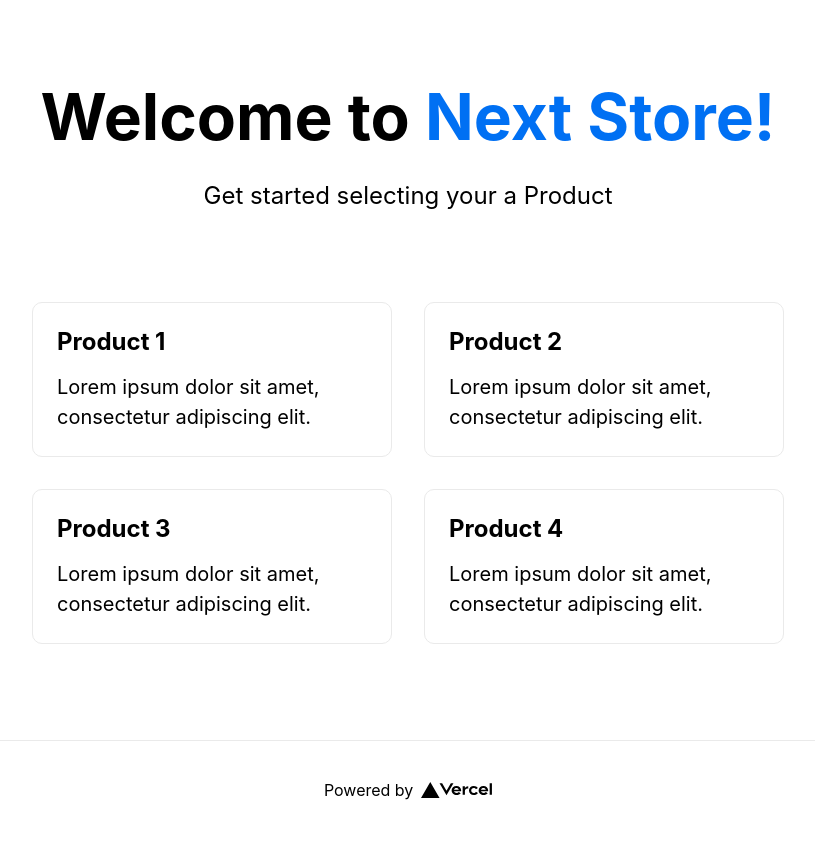
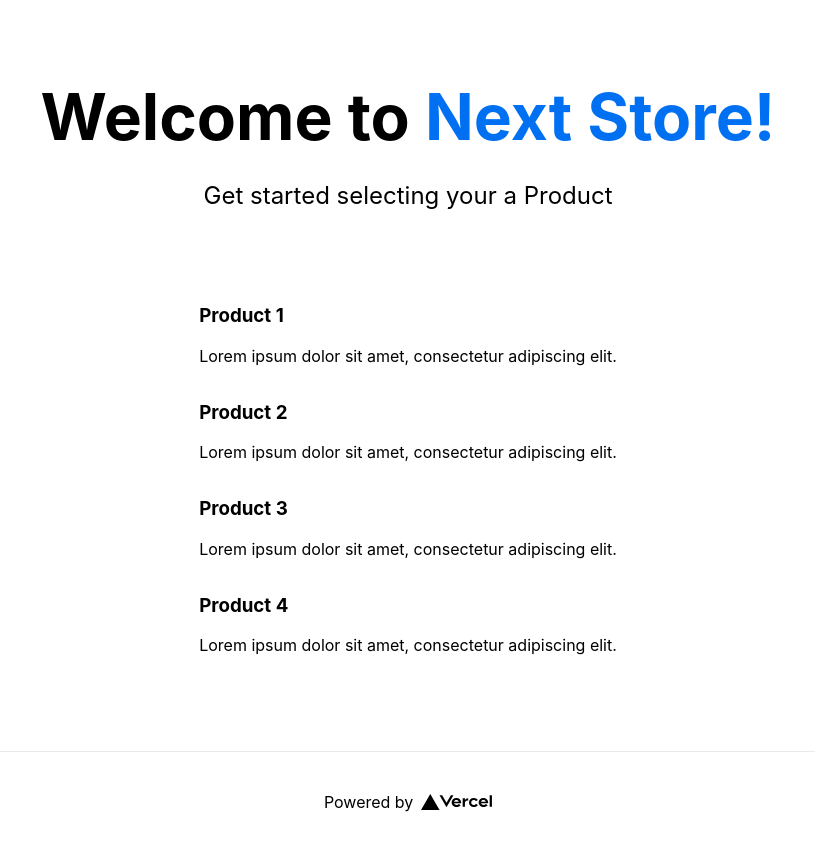
Before and after one commit to vicasas/next-store, a Next.js app: page / in a window 1280 px wide. Shown: the whole page, without its empty margins (232-1047 px from the left). Built offline with nearby package versions, Linux system fonts and the light colour scheme.

Commit message:
feat: Add ProductCard

```diff
--- /dev/null
+++ b/components/ProductCard/index.js
@@ -0,0 +1 @@
+export { default } from './ProductCard'
--- a/package.json
+++ b/package.json
@@ -16,6 +16,7 @@
   },
   "dependencies": {
     "next": "10.1.2",
+    "prop-types": "^15.7.2",
     "react": "17.0.2",
     "react-dom": "17.0.2"
   },
--- a/styles/Home.module.css
+++ b/styles/Home.module.css
@@ -80,36 +80,6 @@
   margin-top: 3rem;
 }
 
-.card {
-  margin: 1rem;
-  flex-basis: 45%;
-  padding: 1.5rem;
-  text-align: left;
-  color: inherit;
-  text-decoration: none;
-  border: 1px solid #eaeaea;
-  border-radius: 10px;
-  transition: color 0.15s ease, border-color 0.15s ease;
-}
-
-.card:hover,
-.card:focus,
-.card:active {
-  color: #0070f3;
-  border-color: #0070f3;
-}
-
-.card h3 {
-  margin: 0 0 1rem 0;
-  font-size: 1.5rem;
-}
-
-.card p {
-  margin: 0;
-  font-size: 1.25rem;
-  line-height: 1.5;
-}
-
 .logo {
   height: 1em;
 }
```
Also changed, not shown: components/ProductCard/ProductCard.jsx (added, +16 -0 lines), components/ProductCard/ProductCard.module.css (added, +29 -0 lines), 2 other files (tests, documents, lock files or other folders).
